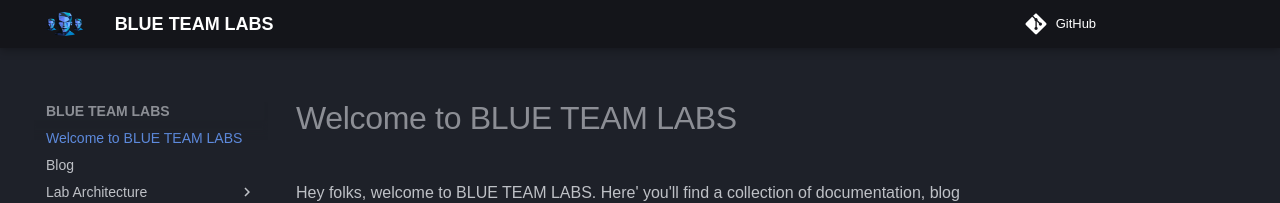
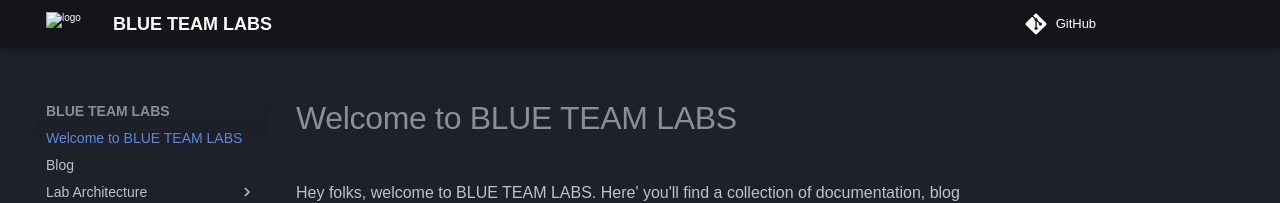
Before and after one commit to blueteamboss/blueteamlabs.io, an MkDocs documentation site: the page built from docs/index.md, in a window 1280 px wide. Shown: the top 203 px of the page. Built offline with MkDocs 1.6.1 and Material for MkDocs 9.7.7, drawn with Linux system fonts in a browser that asks for light colours; some web fonts are replaced; comment, search, counter and statistics services are not loaded.

```diff
--- a/mkdocs.yml
+++ b/mkdocs.yml
@@ -10,8 +10,8 @@ theme:
   font:
     text: Arial
     code: JetBrains Mono
-  logo: ./assets/btl_no_background.png
-  favicon: ./assets/favicon.svg
+  logo: docs/assets/btl_no_background.png
+  favicon: docs/assets/favicon.svg
 nav:
   - index.md
   - blog/index.md
```
